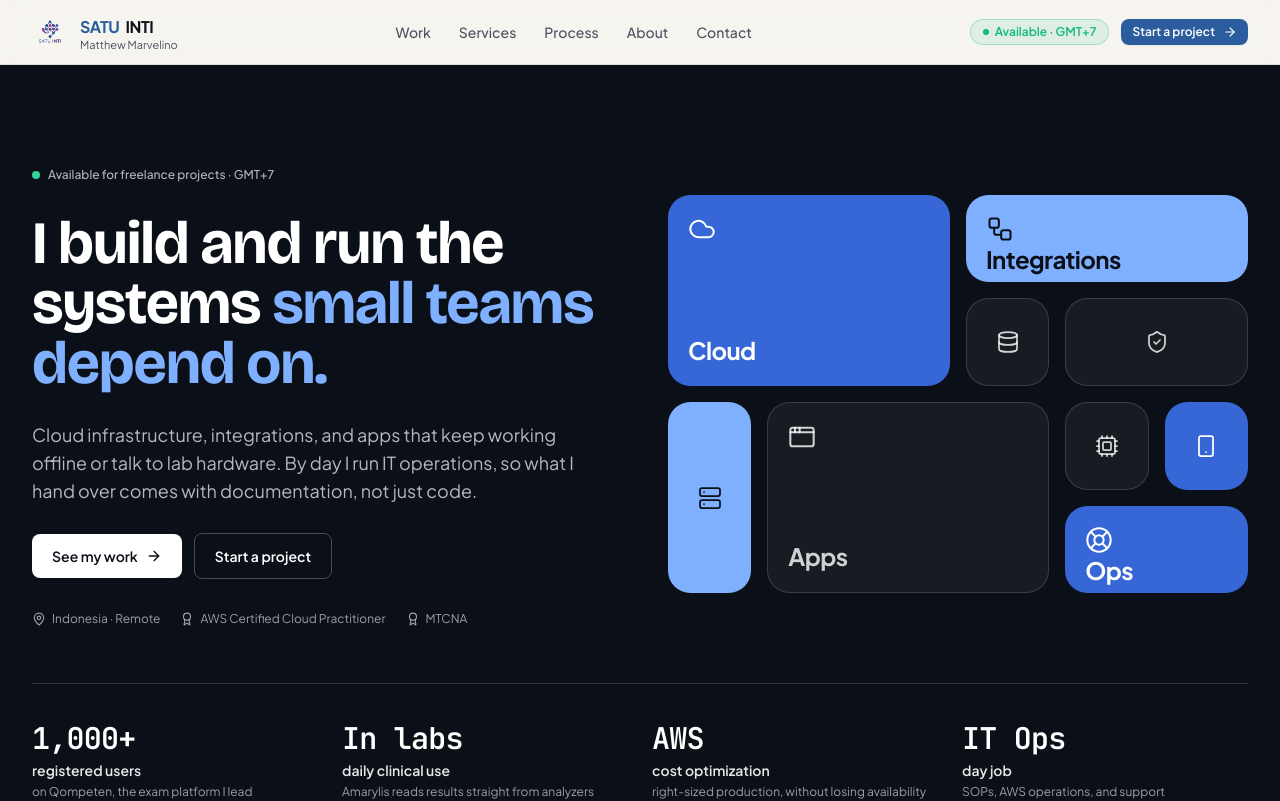
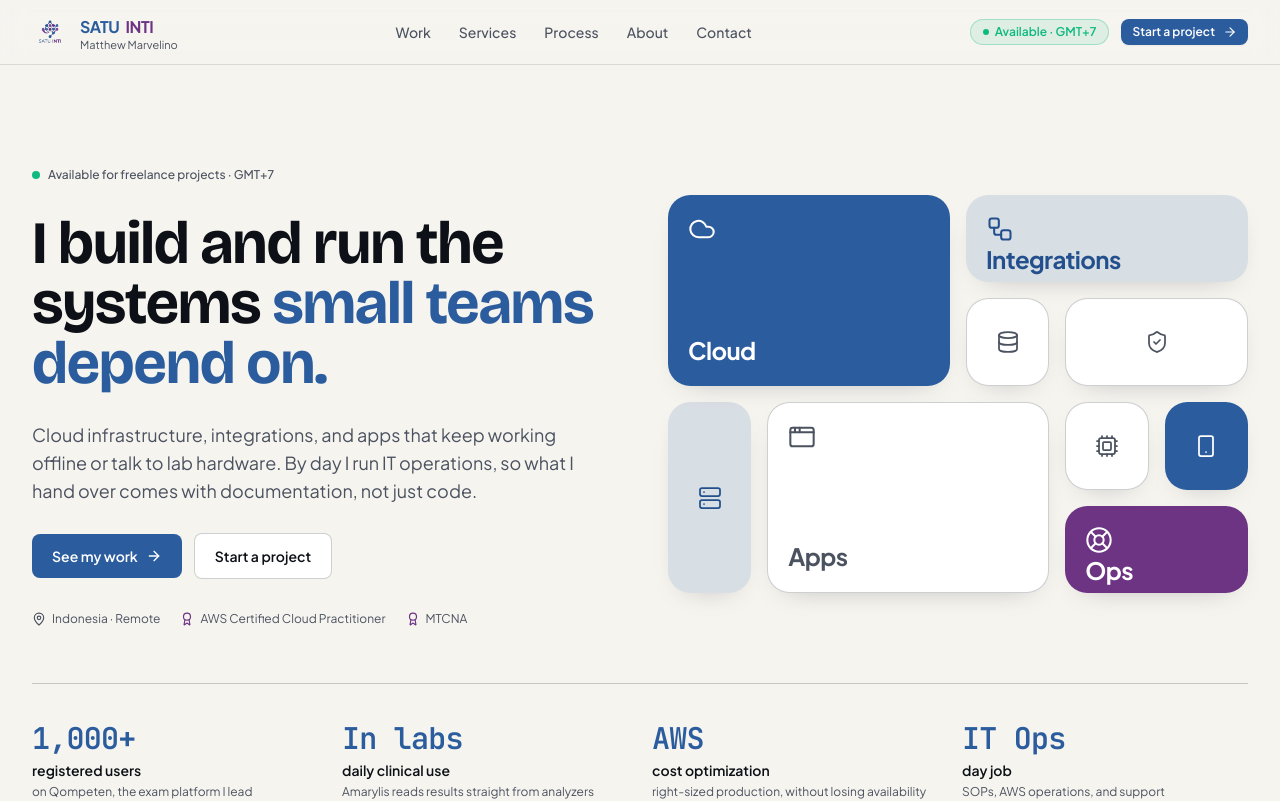
Before and after one commit to Rinkuu253/sautinti, a React (Vite) app: page / in a window 1280 px wide. Shown: the top 801 px of the page. Built offline with nearby package versions, Linux system fonts and the light colour scheme.

Commit message:
feat: update color scheme in Footer, Header, HeroSection, HeroMark, and ProjectPage for brand consistency

```diff
--- a/src/components/Footer.tsx
+++ b/src/components/Footer.tsx
@@ -12,7 +12,7 @@ export const Footer: React.FC = () => {
             <div>
               <div className="flex items-center gap-1 font-bold text-si-text">
                 <span className="text-[#2B5C9E]">SATU</span>
-                <span className="text-si-text">INTI</span>
+                <span className="text-[#6C3483]">INTI</span>
                 <span className="text-si-text-muted font-normal text-xs ml-1">/ {profile.title}</span>
               </div>
               <p className="text-[11px] text-si-text-dim">
--- a/src/components/Header.tsx
+++ b/src/components/Header.tsx
@@ -26,7 +26,7 @@ export const Header: React.FC = () => {
           <div className="flex flex-col">
             <div className="flex items-center gap-1.5">
               <span className="font-bold text-base tracking-tight text-[#2B5C9E]">SATU</span>
-              <span className="font-bold text-base tracking-tight text-si-text">INTI</span>
+              <span className="font-bold text-base tracking-tight text-[#6C3483]">INTI</span>
             </div>
             <span className="text-[11px] text-si-text-muted leading-none">{profile.name}</span>
           </div>
--- a/src/components/HeroMark.tsx
+++ b/src/components/HeroMark.tsx
@@ -1,7 +1,7 @@
 import React from 'react';
 import { Cloud, Workflow, AppWindow, LifeBuoy, Database, Server, Smartphone, ShieldCheck, Cpu } from 'lucide-react';
 
-type Tone = 'solid' | 'light' | 'ghost';
+type Tone = 'blue' | 'purple' | 'light' | 'ghost';
 
 interface Tile {
   area: string;
@@ -11,22 +11,23 @@ interface Tile {
 }
 
 const tones: Record<Tone, string> = {
-  solid: 'bg-[#3767d6] text-white',
-  light: 'bg-[#7fb0ff] text-[#0b0f17]',
-  ghost: 'bg-white/[0.05] border border-white/15 text-white/80',
+  blue: 'bg-[#2B5C9E] text-white',
+  purple: 'bg-[#6C3483] text-white',
+  light: 'bg-[#2B5C9E]/15 text-[#23508C]',
+  ghost: 'bg-si-surface border border-si-border-2 text-si-text-muted',
 };
 
-/** Block mosaic in the spirit of the Jejak mark: one tile per area of work, small tiles for the parts underneath. */
+/** Block mosaic in SATU INTI blue and purple: one tile per area of work, small tiles for the parts underneath. */
 const tiles: Tile[] = [
-  { area: 'col-start-1 col-span-3 row-start-1 row-span-2', tone: 'solid', icon: Cloud, label: 'Cloud' },
+  { area: 'col-start-1 col-span-3 row-start-1 row-span-2', tone: 'blue', icon: Cloud, label: 'Cloud' },
   { area: 'col-start-4 col-span-3 row-start-1', tone: 'light', icon: Workflow, label: 'Integrations' },
   { area: 'col-start-4 row-start-2', tone: 'ghost', icon: Database },
   { area: 'col-start-5 col-span-2 row-start-2', tone: 'ghost', icon: ShieldCheck },
   { area: 'col-start-1 row-start-3 row-span-2', tone: 'light', icon: Server },
   { area: 'col-start-2 col-span-3 row-start-3 row-span-2', tone: 'ghost', icon: AppWindow, label: 'Apps' },
   { area: 'col-start-5 row-start-3', tone: 'ghost', icon: Cpu },
-  { area: 'col-start-6 row-start-3', tone: 'solid', icon: Smartphone },
-  { area: 'col-start-5 col-span-2 row-start-4', tone: 'solid', icon: LifeBuoy, label: 'Ops' },
+  { area: 'col-start-6 row-start-3', tone: 'blue', icon: Smartphone },
+  { area: 'col-start-5 col-span-2 row-start-4', tone: 'purple', icon: LifeBuoy, label: 'Ops' },
 ];
 
 export const HeroMark: React.FC = () => (
@@ -34,7 +35,7 @@ export const HeroMark: React.FC = () => (
     {tiles.map(({ area, tone, icon: Icon, label }) => (
       <div
         key={area}
-        className={`${area} ${tones[tone]} rounded-[1.1rem] xl:rounded-[1.4rem] p-4 xl:p-5 flex flex-col justify-between transition-transform duration-300 hover:-translate-y-0.5`}
+        className={`${area} ${tones[tone]} rounded-[1.1rem] xl:rounded-[1.4rem] p-4 xl:p-5 flex flex-col justify-between shadow-[0_10px_30px_-20px_rgba(13,17,23,0.4)] transition-transform duration-300 hover:-translate-y-0.5`}
       >
         <Icon
           className={`shrink-0 ${label ? 'w-5 h-5 xl:w-7 xl:h-7' : 'w-5 h-5 xl:w-6 xl:h-6 m-auto'}`}
--- a/src/components/HeroSection.tsx
+++ b/src/components/HeroSection.tsx
@@ -5,44 +5,44 @@ import { HeroMark } from './HeroMark';
 
 export const HeroSection: React.FC = () => {
   return (
-    <section className="relative bg-[#0b0f17] text-white overflow-hidden">
+    <section className="relative bg-si-bg overflow-hidden border-b border-si-border">
       <div className="max-w-7xl mx-auto px-4 sm:px-6 lg:px-8 pt-10 pb-10 md:pt-14 md:pb-12 xl:pt-24 xl:pb-16">
         <div className="grid grid-cols-1 lg:grid-cols-12 gap-12 lg:gap-14 items-center">
           <div className="lg:col-span-6 space-y-7">
-            <div className="inline-flex items-center gap-2 text-xs font-medium text-white/70">
-              <span className="w-2 h-2 rounded-full bg-emerald-400" />
+            <div className="inline-flex items-center gap-2 text-xs font-medium text-si-text-muted">
+              <span className="w-2 h-2 rounded-full bg-emerald-500" />
               {profile.availability} · {profile.timezone}
             </div>
 
-            <h1 className="text-4xl sm:text-5xl xl:text-6xl font-bold leading-[1.05]">
-              I build and run the systems <span className="text-[#7fb0ff]">small teams depend on.</span>
+            <h1 className="text-4xl sm:text-5xl xl:text-6xl font-bold leading-[1.05] text-si-text">
+              I build and run the systems <span className="text-[#2B5C9E]">small teams depend on.</span>
             </h1>
 
-            <p className="text-base sm:text-lg text-white/70 leading-relaxed max-w-xl">{profile.subheadline}</p>
+            <p className="text-base sm:text-lg text-si-text-muted leading-relaxed max-w-xl">{profile.subheadline}</p>
 
             <div className="flex flex-wrap items-center gap-3">
               <a
                 href="#work"
-                className="inline-flex items-center gap-2 px-5 py-3 rounded-si bg-white text-[#0b0f17] text-sm font-semibold hover:bg-white/90 active:scale-[0.98] transition"
+                className="inline-flex items-center gap-2 px-5 py-3 rounded-si bg-[#2B5C9E] text-white text-sm font-semibold hover:bg-[#23508C] active:scale-[0.98] transition"
               >
                 See my work <ArrowRight className="w-4 h-4" />
               </a>
               <a
                 href="#contact"
-                className="inline-flex items-center gap-2 px-5 py-3 rounded-si border border-white/25 text-sm font-semibold text-white hover:bg-white/10 active:scale-[0.98] transition"
+                className="inline-flex items-center gap-2 px-5 py-3 rounded-si border border-si-border-2 bg-si-surface text-sm font-semibold text-si-text hover:border-[#2B5C9E] hover:text-[#2B5C9E] active:scale-[0.98] transition"
               >
                 Start a project
               </a>
             </div>
 
-            <div className="flex flex-wrap items-center gap-x-5 gap-y-2 text-xs text-white/60 pt-1">
+            <div className="flex flex-wrap items-center gap-x-5 gap-y-2 text-xs text-si-text-muted pt-1">
               <span className="inline-flex items-center gap-1.5">
                 <MapPin className="w-3.5 h-3.5" />
                 {profile.location} · Remote
               </span>
               {profile.certifications.map((cert) => (
                 <span key={cert.name} className="inline-flex items-center gap-1.5">
-                  <Award className="w-3.5 h-3.5" />
+                  <Award className="w-3.5 h-3.5 text-[#6C3483]" />
                   {cert.name}
                 </span>
               ))}
@@ -54,13 +54,13 @@ export const HeroSection: React.FC = () => {
           </div>
         </div>
 
-        <dl className="grid grid-cols-2 lg:grid-cols-4 gap-x-6 gap-y-6 mt-10 pt-6 xl:mt-14 xl:pt-8 border-t border-white/15">
+        <dl className="grid grid-cols-2 lg:grid-cols-4 gap-x-6 gap-y-6 mt-10 pt-6 xl:mt-14 xl:pt-8 border-t border-si-border-2">
           {profile.proof.map((item) => (
             <div key={item.label} className="space-y-1">
               <dt className="sr-only">{item.label}</dt>
-              <dd className="text-2xl sm:text-3xl font-mono font-semibold text-white tracking-tight">{item.value}</dd>
-              <p className="text-sm font-semibold text-white/90">{item.label}</p>
-              <p className="hidden sm:block text-xs text-white/60 leading-snug">{item.note}</p>
+              <dd className="text-2xl sm:text-3xl font-mono font-semibold text-[#2B5C9E] tracking-tight">{item.value}</dd>
+              <p className="text-sm font-semibold text-si-text">{item.label}</p>
+              <p className="hidden sm:block text-xs text-si-text-muted leading-snug">{item.note}</p>
             </div>
           ))}
         </dl>
--- a/src/components/ProjectPage.tsx
+++ b/src/components/ProjectPage.tsx
@@ -29,29 +29,29 @@ export const ProjectPage: React.FC<ProjectPageProps> = ({ project }) => {
 
   return (
     <article className="bg-si-bg">
-      <header className="bg-[#0b0f17] text-white">
+      <header className="bg-[#2B5C9E]/[0.07] text-si-text border-b border-si-border">
         <div className="max-w-5xl mx-auto px-4 sm:px-6 lg:px-8 pt-8 pb-14 md:pb-20">
           <a
             href="/#work"
-            className="inline-flex items-center gap-1.5 text-sm text-white/70 hover:text-white transition-colors"
+            className="inline-flex items-center gap-1.5 text-sm text-si-text-muted hover:text-[#2B5C9E] transition-colors"
           >
             <ArrowLeft className="w-4 h-4" /> All projects
           </a>
 
           <div className="mt-10 space-y-5">
-            <p className="text-xs font-semibold uppercase tracking-[0.14em] text-[#7fb0ff]">
+            <p className="text-xs font-semibold uppercase tracking-[0.14em] text-[#6C3483]">
               {project.role} · {project.status}
             </p>
             <h1 className="text-4xl sm:text-5xl lg:text-6xl font-bold leading-[1.05] max-w-3xl">{project.name}</h1>
-            <p className="text-lg sm:text-xl text-white/75 leading-relaxed max-w-2xl">{project.outcome}</p>
+            <p className="text-lg sm:text-xl text-si-text-muted leading-relaxed max-w-2xl">{project.outcome}</p>
           </div>
 
           {project.metrics && project.metrics.length > 0 && (
-            <dl className="mt-10 pt-6 border-t border-white/15 grid grid-cols-2 gap-6 max-w-xl">
+            <dl className="mt-10 pt-6 border-t border-si-border-2 grid grid-cols-2 gap-6 max-w-xl">
               {project.metrics.map((m) => (
                 <div key={m.label} className="space-y-1">
-                  <dd className="text-xl sm:text-2xl font-mono font-semibold">{m.value}</dd>
-                  <dt className="text-xs text-white/60">{m.label}</dt>
+                  <dd className="text-xl sm:text-2xl font-mono font-semibold text-[#2B5C9E]">{m.value}</dd>
+                  <dt className="text-xs text-si-text-muted">{m.label}</dt>
                 </div>
               ))}
             </dl>
@@ -109,7 +109,12 @@ export const ProjectPage: React.FC<ProjectPageProps> = ({ project }) => {
                     key={src}
                     className="zoom-frame rounded-si-lg border border-si-border-2 bg-si-surface shadow-[0_18px_40px_-24px_rgba(13,17,23,0.35)]"
                   >
-                    <img src={src} alt={`${project.name} screen`} loading="lazy" className="w-full h-auto" />
+                    <img
+                      src={src}
+                      alt={`${project.name} screen`}
+                      loading="lazy"
+                      className="w-full aspect-[16/10] object-cover object-left-top bg-white"
+                    />
                   </div>
                 ))}
               </div>
@@ -150,7 +155,7 @@ export const ProjectPage: React.FC<ProjectPageProps> = ({ project }) => {
         <div className="max-w-5xl mx-auto px-4 sm:px-6 lg:px-8 py-12 grid grid-cols-1 md:grid-cols-2 gap-8">
           <a
             href="/#contact"
-            className="group flex items-center justify-between gap-4 p-6 rounded-si-lg bg-[#0b0f17] text-white hover:bg-[#151b27] transition-colors"
+            className="group flex items-center justify-between gap-4 p-6 rounded-si-lg bg-[#2B5C9E] text-white hover:bg-[#23508C] transition-colors"
           >
             <span className="text-lg font-semibold">Need something similar?</span>
             <ArrowRight className="w-5 h-5 transition-transform group-hover:translate-x-1" />
```
